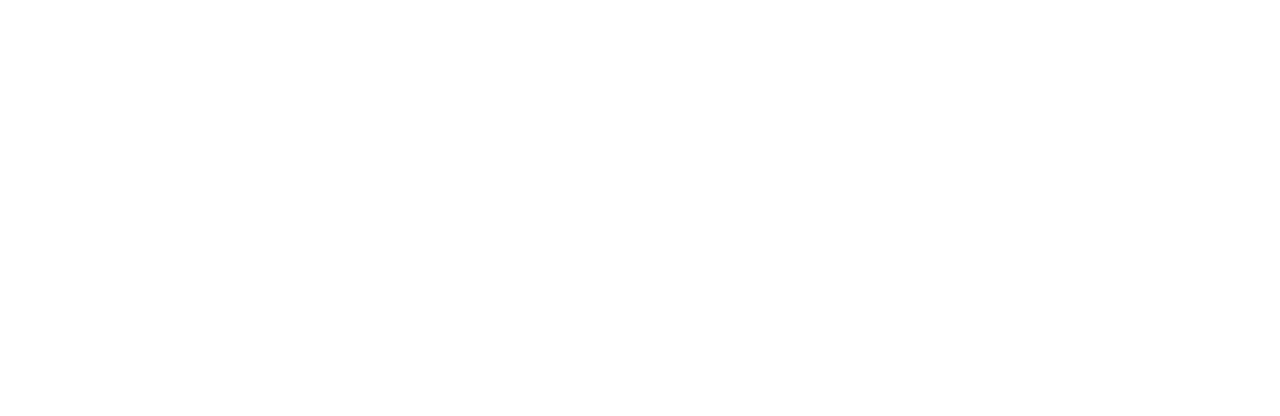
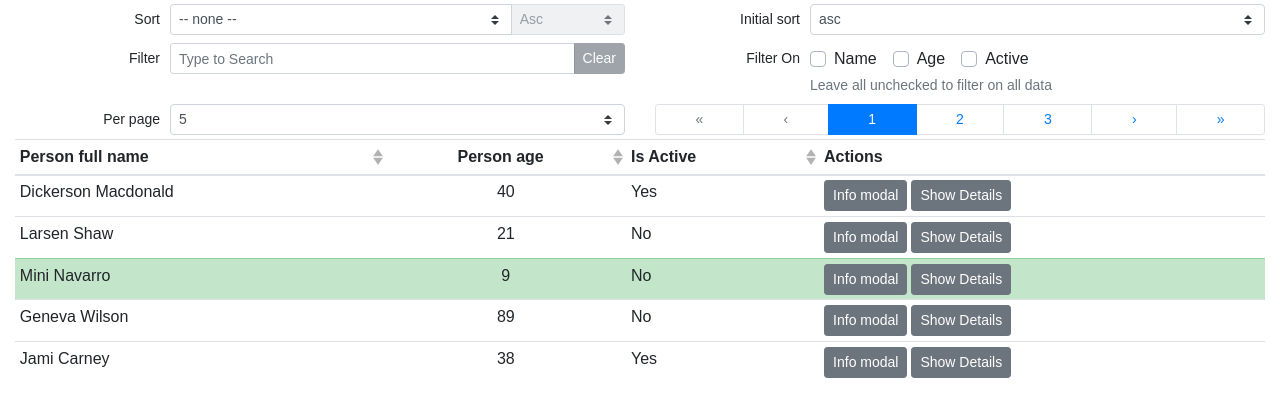
Before and after one commit to fabiogaspar11/ProjDAE, a Nuxt app in the folder PRC-Client/: page /diseases/teste in a window 1280 px wide. Before the commit this address had no page. Shown: the top 416 px of the page. Built offline with nearby package versions, Linux system fonts and the light colour scheme.

Commit message:
client - filter

```diff
--- a/PRC-Client/pages/diseases/index.vue
+++ b/PRC-Client/pages/diseases/index.vue
@@ -7,11 +7,12 @@
       <p id="title" class="inner"> Diseases
         <span id="totalEntity">({{tableLength}})</span>
       </p>
-      <input id="searchEntity" class="inner" type="text" placeholder="Search...">
+      <b-form-input id="searchEntity" class="inner" v-model="filter" type="text" placeholder="Search..."> </b-form-input>
       <b-button v-b-modal.modal-1 id="buttonCreate" class="inner">
         <img id="imageCreate" src="../../images/plus.png"> New disease
       </b-button>
     </div>
+
     <b-modal id="modal-1" title="New disease" @ok="create(code)">
       <div class="input-group mb-4">
           <span class="input-group-text">Code</span>
@@ -36,6 +37,8 @@
         striped
         responsive="sm"
         class="w-75 p-3"
+        :filter="filter"
+        @filtered="search"
       >
         <template #cell(show_details)="row">
             <b-button size="sm" @click="row.toggleDetails" class="mr-2">
@@ -85,7 +88,8 @@
       modalShow: false,
       code: null,
       name: null,
-      type: null
+      type: null,
+      filter: null,
 
       //entity: this.$route.name
     };
@@ -123,6 +127,11 @@
           if (~index) // if the post exists in array
             this.entidade.splice(index, 1) //delete the post
         });
+    },
+    search(filteredItems) {
+      // Trigger pagination to update the number of buttons/pages due to filtering
+      this.totalRows = filteredItems.length
+      this.currentPage = 1
     }
   }
 };
--- /dev/null
+++ b/PRC-Client/pages/diseases/teste.vue
@@ -0,0 +1,274 @@
+<template>
+  <b-container fluid>
+    <!-- User Interface controls -->
+    <b-row>
+      <b-col lg="6" class="my-1">
+        <b-form-group
+          label="Sort"
+          label-for="sort-by-select"
+          label-cols-sm="3"
+          label-align-sm="right"
+          label-size="sm"
+          class="mb-0"
+          v-slot="{ ariaDescribedby }"
+        >
+          <b-input-group size="sm">
+            <b-form-select
+              id="sort-by-select"
+              v-model="sortBy"
+              :options="sortOptions"
+              :aria-describedby="ariaDescribedby"
+              class="w-75"
+            >
+              <template #first>
+                <option value="">-- none --</option>
+              </template>
+            </b-form-select>
+
+            <b-form-select
+              v-model="sortDesc"
+              :disabled="!sortBy"
+              :aria-describedby="ariaDescribedby"
+              size="sm"
+              class="w-25"
+            >
+              <option :value="false">Asc</option>
+              <option :value="true">Desc</option>
+            </b-form-select>
+          </b-input-group>
+        </b-form-group>
+      </b-col>
+
+      <b-col lg="6" class="my-1">
+        <b-form-group
+          label="Initial sort"
+          label-for="initial-sort-select"
+          label-cols-sm="3"
+          label-align-sm="right"
+          label-size="sm"
+          class="mb-0"
+        >
+          <b-form-select
+            id="initial-sort-select"
+            v-model="sortDirection"
+            :options="['asc', 'desc', 'last']"
+            size="sm"
+          ></b-form-select>
+        </b-form-group>
+      </b-col>
+
+      <b-col lg="6" class="my-1">
+        <b-form-group
+          label="Filter"
+          label-for="filter-input"
+          label-cols-sm="3"
+          label-align-sm="right"
+          label-size="sm"
+          class="mb-0"
+        >
+          <b-input-group size="sm">
+            <b-form-input
+              id="filter-input"
+              v-model="filter"
+              type="search"
+              placeholder="Type to Search"
+            ></b-form-input>
+
+            <b-input-group-append>
+              <b-button :disabled="!filter" @click="filter = ''">Clear</b-button>
+            </b-input-group-append>
+          </b-input-group>
+        </b-form-group>
+      </b-col>
+
+      <b-col lg="6" class="my-1">
+        <b-form-group
+          v-model="sortDirection"
+          label="Filter On"
+          description="Leave all unchecked to filter on all data"
+          label-cols-sm="3"
+          label-align-sm="right"
+          label-size="sm"
+          class="mb-0"
+          v-slot="{ ariaDescribedby }"
+        >
+          <b-form-checkbox-group
+            v-model="filterOn"
+            :aria-describedby="ariaDescribedby"
+            class="mt-1"
+          >
+            <b-form-checkbox value="name">Name</b-form-checkbox>
+            <b-form-checkbox value="age">Age</b-form-checkbox>
+            <b-form-checkbox value="isActive">Active</b-form-checkbox>
+          </b-form-checkbox-group>
+        </b-form-group>
+      </b-col>
+
+      <b-col sm="5" md="6" class="my-1">
+        <b-form-group
+          label="Per page"
+          label-for="per-page-select"
+          label-cols-sm="6"
+          label-cols-md="4"
+          label-cols-lg="3"
+          label-align-sm="right"
+          label-size="sm"
+          class="mb-0"
+        >
+          <b-form-select
+            id="per-page-select"
+            v-model="perPage"
+            :options="pageOptions"
+            size="sm"
+          ></b-form-select>
+        </b-form-group>
+      </b-col>
+
+      <b-col sm="7" md="6" class="my-1">
+        <b-pagination
+          v-model="currentPage"
+          :total-rows="totalRows"
+          :per-page="perPage"
+          align="fill"
+          size="sm"
+          class="my-0"
+        ></b-pagination>
+      </b-col>
+    </b-row>
+
+    <!-- Main table element -->
+    <b-table
+      :items="items"
+      :fields="fields"
+      :current-page="currentPage"
+      :per-page="perPage"
+      :filter="filter"
+      :filter-included-fields="filterOn"
+      :sort-by.sync="sortBy"
+      :sort-desc.sync="sortDesc"
+      :sort-direction="sortDirection"
+      stacked="md"
+      show-empty
+      small
+      @filtered="onFiltered"
+    >
+      <template #cell(name)="row">
+        {{ row.value.first }} {{ row.value.last }}
+      </template>
+
+      <template #cell(actions)="row">
+        <b-button size="sm" @click="info(row.item, row.index, $event.target)" class="mr-1">
+          Info modal
+        </b-button>
+        <b-button size="sm" @click="row.toggleDetails">
+          {{ row.detailsShowing ? 'Hide' : 'Show' }} Details
+        </b-button>
+      </template>
+
+      <template #row-details="row">
+        <b-card>
+          <ul>
+            <li v-for="(value, key) in row.item" :key="key">{{ key }}: {{ value }}</li>
+          </ul>
+        </b-card>
+      </template>
+    </b-table>
+
+    <!-- Info modal -->
+    <b-modal :id="infoModal.id" :title="infoModal.title" ok-only @hide="resetInfoModal">
+      <pre>{{ infoModal.content }}</pre>
+    </b-modal>
+  </b-container>
+</template>
+
+<script>
+export default {
+  data() {
+    return {
+      items: [
+        { isActive: true, age: 40, name: { first: 'Dickerson', last: 'Macdonald' } },
+        { isActive: false, age: 21, name: { first: 'Larsen', last: 'Shaw' } },
+        {
+          isActive: false,
+          age: 9,
+          name: { first: 'Mini', last: 'Navarro' },
+          _rowVariant: 'success'
+        },
+        { isActive: false, age: 89, name: { first: 'Geneva', last: 'Wilson' } },
+        { isActive: true, age: 38, name: { first: 'Jami', last: 'Carney' } },
+        { isActive: false, age: 27, name: { first: 'Essie', last: 'Dunlap' } },
+        { isActive: true, age: 40, name: { first: 'Thor', last: 'Macdonald' } },
+        {
+          isActive: true,
+          age: 87,
+          name: { first: 'Larsen', last: 'Shaw' },
+          _cellVariants: { age: 'danger', isActive: 'warning' }
+        },
+        { isActive: false, age: 26, name: { first: 'Mitzi', last: 'Navarro' } },
+        { isActive: false, age: 22, name: { first: 'Genevieve', last: 'Wilson' } },
+        { isActive: true, age: 38, name: { first: 'John', last: 'Carney' } },
+        { isActive: false, age: 29, name: { first: 'Dick', last: 'Dunlap' } }
+      ],
+      fields: [
+        { key: 'name', label: 'Person full name', sortable: true, sortDirection: 'desc' },
+        { key: 'age', label: 'Person age', sortable: true, class: 'text-center' },
+        {
+          key: 'isActive',
+          label: 'Is Active',
+          formatter: (value, key, item) => {
+            return value ? 'Yes' : 'No'
+          },
+          sortable: true,
+          sortByFormatted: true,
+          filterByFormatted: true
+        },
+        { key: 'actions', label: 'Actions' }
+      ],
+      totalRows: 1,
+      currentPage: 1,
+      perPage: 5,
+      pageOptions: [5, 10, 15, { value: 100, text: "Show a lot" }],
+      sortBy: '',
+      sortDesc: false,
+      sortDirection: 'asc',
+      filter: null,
+      filterOn: [],
+      infoModal: {
+        id: 'info-modal',
+        title: '',
+        content: ''
+      }
+    }
+  },
+  computed: {
+    sortOptions() {
+      // Create an options list from our fields
+      return this.fields
+        .filter(f => f.sortable)
+        .map(f => {
+          return { text: f.label, value: f.key }
+        })
+    }
+  },
+  mounted() {
+    // Set the initial number of items
+    this.totalRows = this.items.length
+  },
+  methods: {
+    info(item, index, button) {
+      this.infoModal.title = `Row index: ${index}`
+      this.infoModal.content = JSON.stringify(item, null, 2)
+      this.$root.$emit('bv::show::modal', this.infoModal.id, button)
+    },
+    resetInfoModal() {
+      this.infoModal.title = ''
+      this.infoModal.content = ''
+    },
+    onFiltered(filteredItems) {
+      // Trigger pagination to update the number of buttons/pages due to filtering
+      this.totalRows = filteredItems.length
+      this.currentPage = 1
+    }
+  }
+}
+</script>
```
